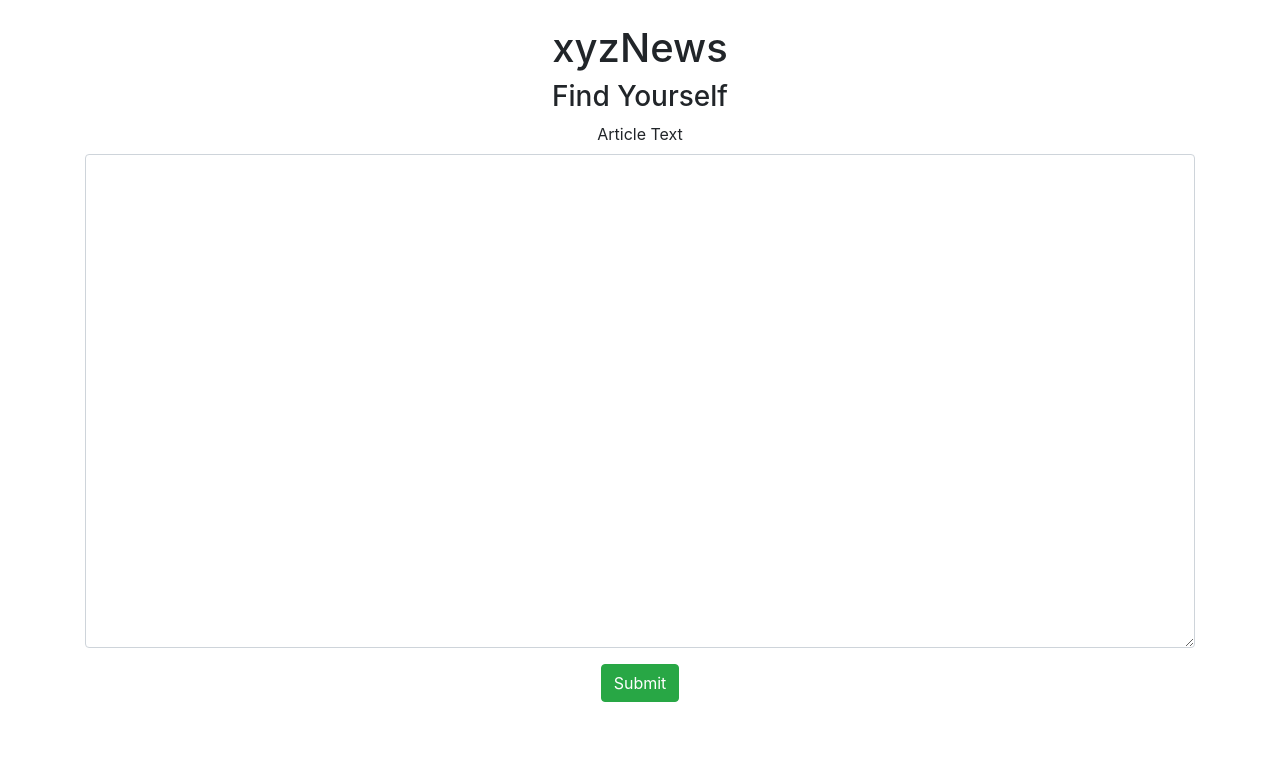
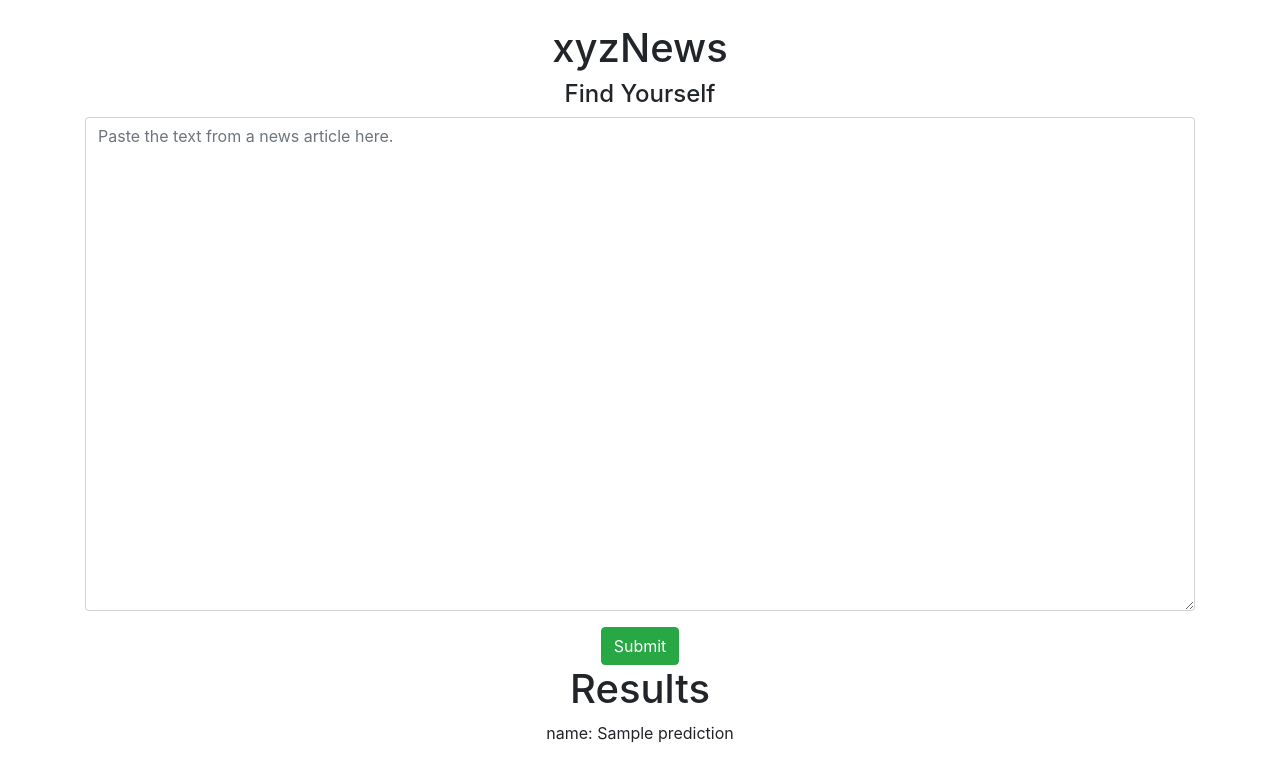
Before and after one commit to slee981/xyzNews, a Flask app: template code/website/app/templates/index.html in a window 1280 px wide. Shown: the top 782 px of the page. Run offline with Flask 2, Linux system fonts and the light colour scheme; the template is opened without the code that fills it: values that come from a table or form of the project are taken from there, most other values are stand-ins (such as "Sample title", 1, 10 or a date in 2020); parts of the project's set-up code (start-up, migrations or seed data) failed here and were passed over; some libraries are stand-ins or nearby versions.

Commit message:
move model into app folder, put results on same page

```diff
--- a/code/website/app/run_keras_server.py
+++ b/code/website/app/run_keras_server.py
@@ -10,7 +10,7 @@ from inputForm import InputForm
 
 app = flask.Flask(__name__)
 
-MODEL_PATH = "../models/xyzNews-classifier.h5"
+MODEL_PATH = "./models/xyzNews-classifier.h5"
 EMBEDDING_PATH = "word_embedding/glove.840B.300d.txt"
 EMBEDDINGS_INDEX = {}
 MODEL = None
@@ -50,8 +50,9 @@ def load_data_and_model():
 
 @app.route("/", methods=["GET", "POST"])
 def home():
-    # initialize the data dictionary that will be returned
+    # init form and predictions
     form = InputForm(flask.request.form)
+    prediction = None
 
     # ensure an article was properly uploaded to our endpoint
     if flask.request.method == "POST":
@@ -70,7 +71,7 @@ def home():
             pred = pred[0].tolist()
             prediction = {"pbs": pred[0], "vox": pred[1], "fox": pred[2]}
 
-            return flask.render_template("location.html", prediction=prediction)
+            return flask.render_template("index.html", form=form, prediction=prediction)
 
     # return the data dictionary as a JSON response
     # return flask.jsonify(data)
@@ -111,7 +112,7 @@ def predict():
 if __name__ == "__main__":
     print(
         (
-            "Loading Keras model and Flask starting server..."
+            "Loading Keras model and Flask starting server... "
             "please wait until server has fully started"
         )
     )
--- a/code/website/app/templates/index.html
+++ b/code/website/app/templates/index.html
@@ -12,7 +12,7 @@
     <div class="container"><br>
         <center>
             <h1>xyzNews</h1>
-            <h3>Find Yourself</h3>
+            <h4>Find Yourself</h4>
         </center>
     </div>
 
@@ -22,8 +22,7 @@
                 {{ form.csrf }}
 
                 <div class="form-group">
-                    <label>Article Text</label>
-                    <textarea class="form-control" id="article" name="article" rows="20"></textarea>
+                    <textarea class="form-control" id="article" name="article" rows="20" placeholder="Paste the text from a news article here."></textarea>
                 </div>
 
                 <center>
@@ -32,6 +31,24 @@
             </form>
         </center>
     </div>
+
+    {% if prediction:  %}
+    <div class="container" id="results">
+        <center>
+            <h1>Results</h1>
+        </center>
+    </div>
+
+    <div class="container">
+        <center>
+            {% for source in prediction.keys(): %}
+            <p>
+                {{ source }}: {{ prediction.get(source) }}
+            </p>
+            {% endfor %}
+        </center>
+    </div>
+    {% endif %}
 </body>
 
 </html>
```
Also changed, not shown: code/website/app/templates/base.html (deleted, +0 -8 lines), code/website/app/templates/location.html (deleted, +0 -30 lines), code/website/app/test/articles/article_vox2.txt (added, +21 -0 lines), code/website/app/test/run_keras_api.py (+1 -1 lines), code/website/app/static/fox.png (added), code/website/app/static/fox.svg (added), code/website/app/static/pbs.png (added), code/website/app/static/vox.png (added), 2 other files.
